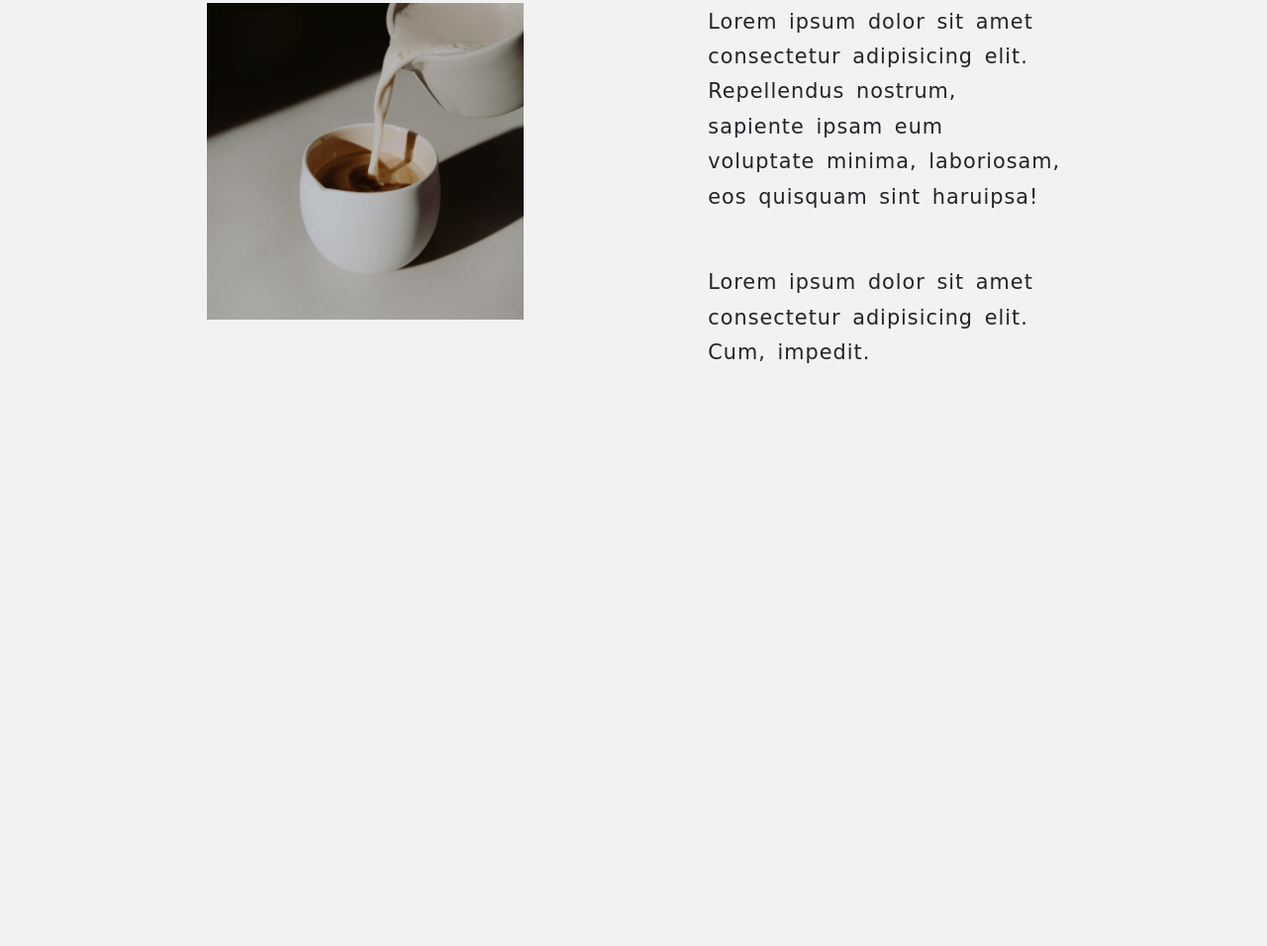
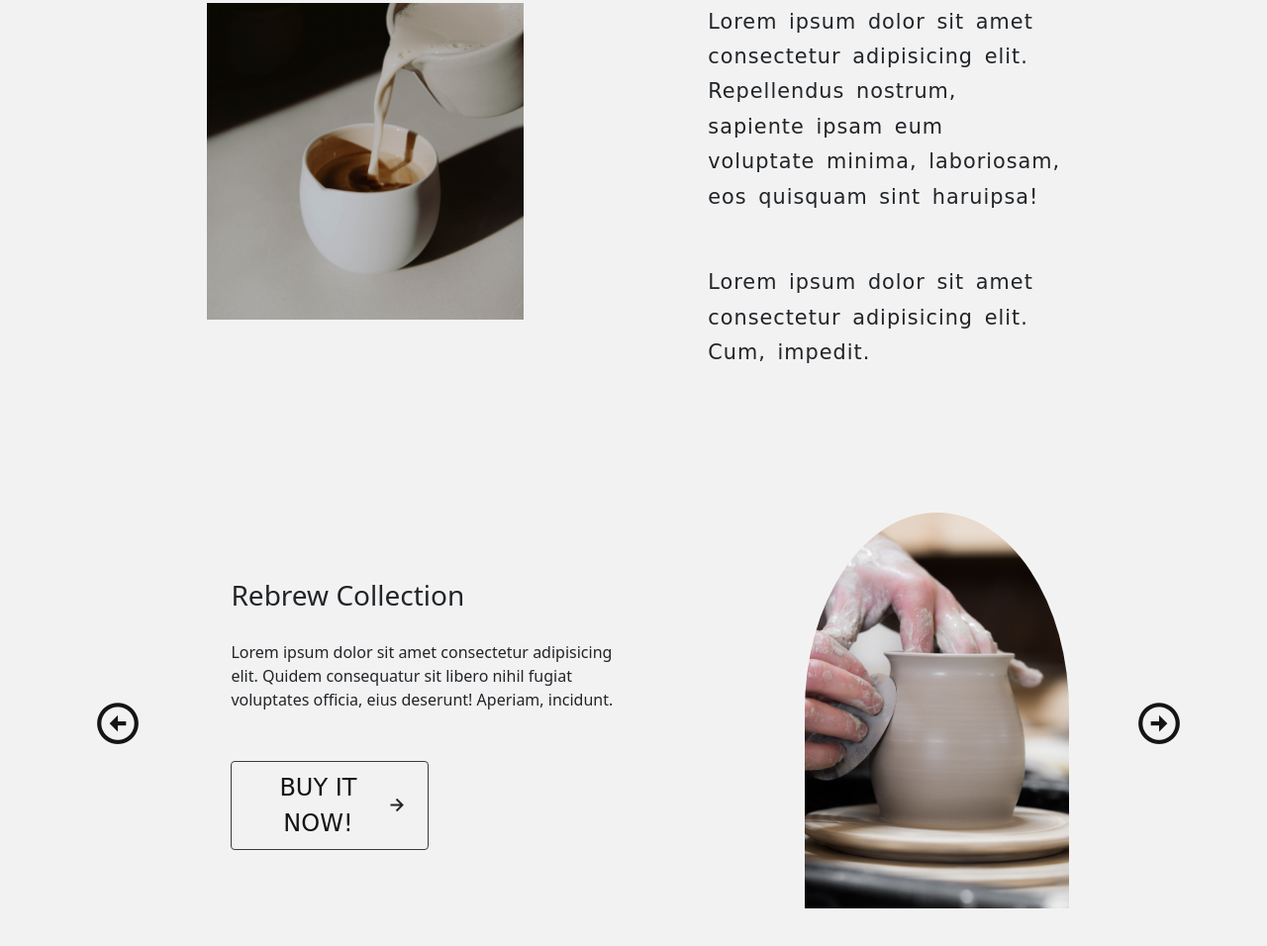
Before and after one commit to mariamnozadze/CeramicArt, a plain HTML site: page index.html in a window 1280 px wide. Shown: the part 1228-2184 px from the top of the page at 99% size. Before the commit the page ends 1666 px from the top, so only its background shows below. Drawn offline with nearby package versions, Linux system fonts and the light colour scheme; a web font is replaced by a local one.

Commit message:
add slider

```diff
--- a/index.html
+++ b/index.html
@@ -10,7 +10,10 @@
       integrity="sha384-1BmE4kWBq78iYhFldvKuhfTAU6auU8tT94WrHftjDbrCEXSU1oBoqyl2QvZ6jIW3"
       crossorigin="anonymous"
     />
-    <link href="https://fonts.googleapis.com/css2?family=Montserrat&display=swap" rel="stylesheet">
+    <link
+      href="https://fonts.googleapis.com/css2?family=Montserrat&display=swap"
+      rel="stylesheet"
+    />
     <link
       href="https://unpkg.com/boxicons@2.1.1/css/boxicons.min.css"
       rel="stylesheet"
@@ -20,6 +23,7 @@
       href="https://fonts.googleapis.com/css2?family=Charm&display=swap"
       rel="stylesheet"
     />
+
     <link rel="stylesheet" href="style.css" />
     <title>Ceramic Webpage</title>
   </head>
@@ -72,23 +76,103 @@
       <h2 class="text-left p-5 mt-5">about us</h2>
       <div class="container">
         <div class="row justify-content-evenly">
-          <div class="col-md-4 ">
+          <div class="col-md-4">
             <div class="img-description">
-              <p class=" mb-5">Lorem ipsum dolor sit, amet consectetur adipisicing elit. Incidunt, officiis iure necessitatibus dolorem corporis provident placeat officia quos perspiciatis eum vitae eligendi dolore blanditiis sapiente hic, porro eveniet dicta sunt.</p>
-              <img src="imgs/img (13).jpg" class="about-img">
+              <p class="mb-5">
+                Lorem ipsum dolor sit, amet consectetur adipisicing elit.
+                Incidunt, officiis iure necessitatibus dolorem corporis
+                provident placeat officia quos perspiciatis eum vitae eligendi
+                dolore blanditiis sapiente hic, porro eveniet dicta sunt.
+              </p>
+              <img src="imgs/img (13).jpg" class="about-img" />
             </div>
           </div>
           <div class="col-md-4">
-            <img src="imgs/img (11).jpg" class="about-img">
+            <img src="imgs/img (11).jpg" class="about-img" />
             <div class="img-description">
-              <p  class="mt-5">Lorem ipsum dolor sit amet consectetur adipisicing elit. Repellendus nostrum, sapiente ipsam eum voluptate minima, laboriosam, eos quisquam sint haruipsa!</p>
-              <br>
-              <p>Lorem ipsum dolor sit amet consectetur adipisicing elit. Cum, impedit.</p>
+              <p class="mt-5">
+                Lorem ipsum dolor sit amet consectetur adipisicing elit.
+                Repellendus nostrum, sapiente ipsam eum voluptate minima,
+                laboriosam, eos quisquam sint haruipsa!
+              </p>
+              <br />
+              <p>
+                Lorem ipsum dolor sit amet consectetur adipisicing elit. Cum,
+                impedit.
+              </p>
             </div>
           </div>
         </div>
       </div>
     </div>
+
+    <div class="slider">
+      <div class="slider-items">
+        <div class="item active">
+          <div class="item-box">
+            <div class="item-box-desc">
+              <h3>Rebrew Collection</h3>
+              <p class="item-details">
+                Lorem ipsum dolor sit amet consectetur adipisicing elit. Quidem
+                consequatur sit libero nihil fugiat voluptates officia, eius
+                deserunt! Aperiam, incidunt.
+              </p>
+              <button class="btn">
+                <a href="#"> Buy It Now! </a>
+                <i class="bx bx-right-arrow-alt"></i>
+              </button>
+            </div>
+              <p>
+                <img src="imgs/img (3).jpg" class="item-img" />
+          </div>
+        </div>
+
+        <div class="item">
+          <div class="item-box">
+            <div class="item-box-desc">
+              <h3>Rebrew Collection</h3>
+              <p class="item-details">
+                Lorem ipsum dolor sit amet consectetur adipisicing elit. Quidem
+                consequatur sit libero nihil fugiat voluptates officia, eius
+                deserunt! Aperiam, incidunt.
+              </p>
+              <button class="btn">
+                <a href="#"> Buy It Now! </a>
+                <i class="bx bx-right-arrow-alt"></i>
+              </button>
+            </div>
+            <img src="imgs/img (4).jpg" class="item-img" />
+          </div>
+        </div>
+
+        <div class="item">
+          <div class="item-box">
+            <div class="item-box-desc">
+              <h3>Rebrew Collection</h3>
+              <p class="item-details">
+                Lorem ipsum dolor sit amet consectetur adipisicing elit. Quidem
+                consequatur sit libero nihil fugiat voluptates officia, eius
+                deserunt! Aperiam, incidunt.
+              </p>
+              <button class="btn">
+                <a href="#"> Buy It Now! </a>
+                <i class="bx bx-right-arrow-alt"></i>
+              </button>
+            </div>
+            <img src="imgs/img (5).jpg" class="item-img" />
+          </div>
+        </div>
+      </div>
+
+      <!-- slider controls -->
+      <div class="left-slide">
+        <i class="bx bx-left-arrow-circle"></i>
+      </div>
+      <div class="right-slide">
+        <i class="bx bx-right-arrow-circle"></i>
+      </div>
+    </div>
+
     <script src="main.js"></script>
   </body>
 </html>
--- a/main.js
+++ b/main.js
@@ -1,3 +1,4 @@
+//responsive menu
 const hamburger = document.querySelector(".hamburger");
 const navMenu = document.querySelector(".nav-menu");
 
@@ -17,3 +18,42 @@ function closeMenu() {
   hamburger.classList.remove("active");
   navMenu.classList.remove("active");
 }
+
+//image carousel
+
+var slides=document.querySelector('.slider-items').children;
+var nextSlide=document.querySelector(".right-slide");
+var prevSlide=document.querySelector(".left-slide");
+var totalSlides=slides.length;
+var index=0;
+
+nextSlide.onclick=function () {
+    next("next");
+}
+prevSlide.onclick=function () {
+    next("prev");
+}
+
+function next(direction){
+
+  if(direction=="next"){
+     index++;
+      if(index==totalSlides){
+       index=0;
+      }
+  }
+  else{
+          if(index==0){
+           index=totalSlides-1;
+          }
+          else{
+           index--;
+          }
+   }
+
+ for(i=0;i<slides.length;i++){
+         slides[i].classList.remove("active");
+ }
+ slides[index].classList.add("active");
+
+}
--- a/style.css
+++ b/style.css
@@ -1,6 +1,9 @@
 * {
   margin: 0;
   padding: 0;
+}
+
+body {
   background-color: #f3f2f2;
 }
 
@@ -142,7 +145,6 @@ a {
   filter: brightness(110%);
 }
 
-
 h1 {
   font-family: "Charm", cursive;
   font-size: 4rem;
@@ -165,7 +167,7 @@ h1 {
 
 .banner-main {
   position: relative;
-    right: 20%;
+  right: 20%;
 }
 
 .colored-bg {
@@ -198,3 +200,95 @@ h2 {
   word-spacing: 4px;
   line-height: 1.7;
 }
+
+/* slider */
+.slider {
+  max-width: 90%;
+  height: 100%;
+  margin: 80px auto;
+  position: relative;
+  overflow: hidden;
+  transition: 0.3s;
+}
+
+.slider .left-slide,
+.slider .right-slide {
+  position: absolute;
+  height: 40px;
+  width: 40px;
+  border-radius: 50%;
+  color: #141414;
+  font-size: 50px;
+  top: 50%;
+  cursor: pointer;
+  margin-top: -20px;
+  text-align: center;
+  line-height: 40px;
+}
+/* .slider .left-slide:hover,
+.slider .right-slide:hover {
+  color: #444444;
+  transition: 0.1s;
+} */
+
+.slider .left-slide {
+  left: 30px;
+}
+.slider .right-slide {
+  right: 30px;
+}
+.slider .slider-items .item {
+  max-width: 100%;
+  display: block;
+  animation: zoom 0.3s ease;
+}
+
+@keyframes zoom {
+  0% {
+    transform: scale(0.8);
+    opacity: 0;
+  }
+  100% {
+    transform: scale(1);
+    opacity: 1;
+  }
+}
+.slider .slider-items .item {
+  display: none;
+  position: relative;
+}
+
+.slider .slider-items .item.active {
+  display: block;
+}
+
+/* slider items */
+.item-box {
+  display: flex;
+  flex-direction: row;
+  justify-content: space-evenly;
+}
+
+
+.item-box-desc {
+  width: 50%;
+  display: flex;
+  flex-direction: column;
+  padding: 18px 83px;
+  margin: 49px -50px
+}
+
+.item-img {
+  width: auto;
+  height: 25rem;
+  object-fit: cover;
+  border-radius: 90% 90% 0% 0%;
+}
+
+.item-details{
+  margin: 20px 0;
+}
+
+button a {
+  color: #141414;
+}
```
